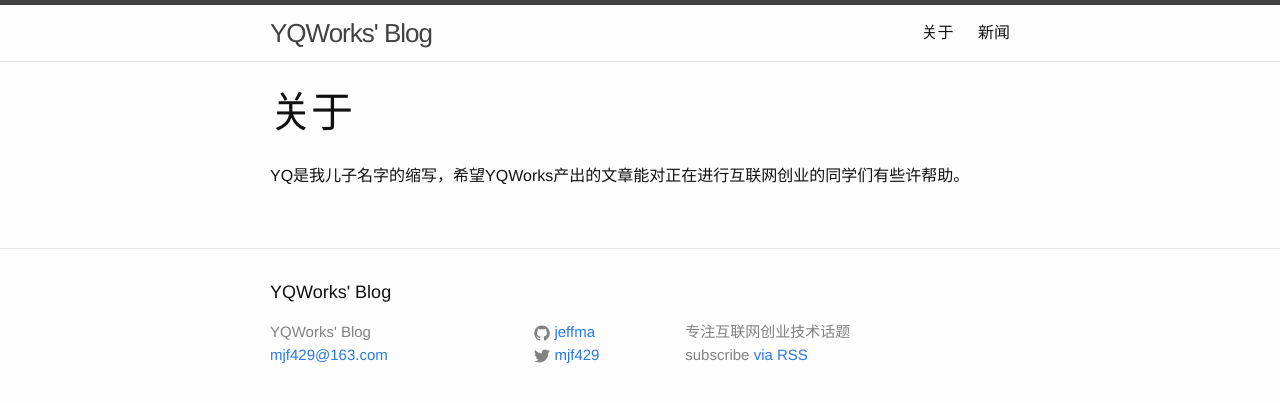
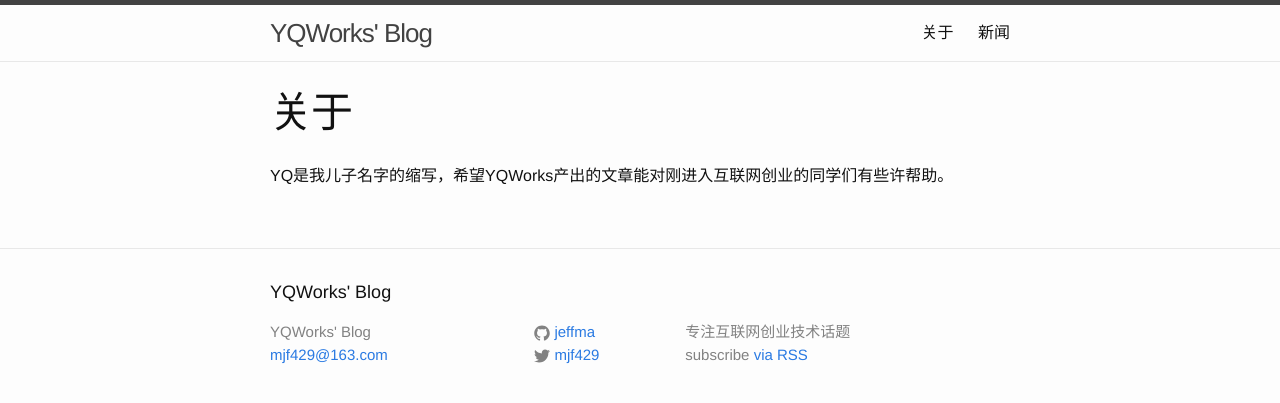
Before and after one commit to jeffma/jeffma.github.io, a Jekyll site: the page built from about.md, in a window 1280 px wide. Shown: the top 403 px of the page. Built offline with Jekyll 4.4.1, drawn with Linux system fonts in a browser that asks for light colours.

Commit message:
change about

```diff
--- a/about.md
+++ b/about.md
@@ -4,4 +4,4 @@ title: 关于
 permalink: /about/
 ---
 
-YQ是我儿子名字的缩写，希望YQWorks产出的文章能对正在进行互联网创业的同学们有些许帮助。
+YQ是我儿子名字的缩写，希望YQWorks产出的文章能对刚进入互联网创业的同学们有些许帮助。
```
